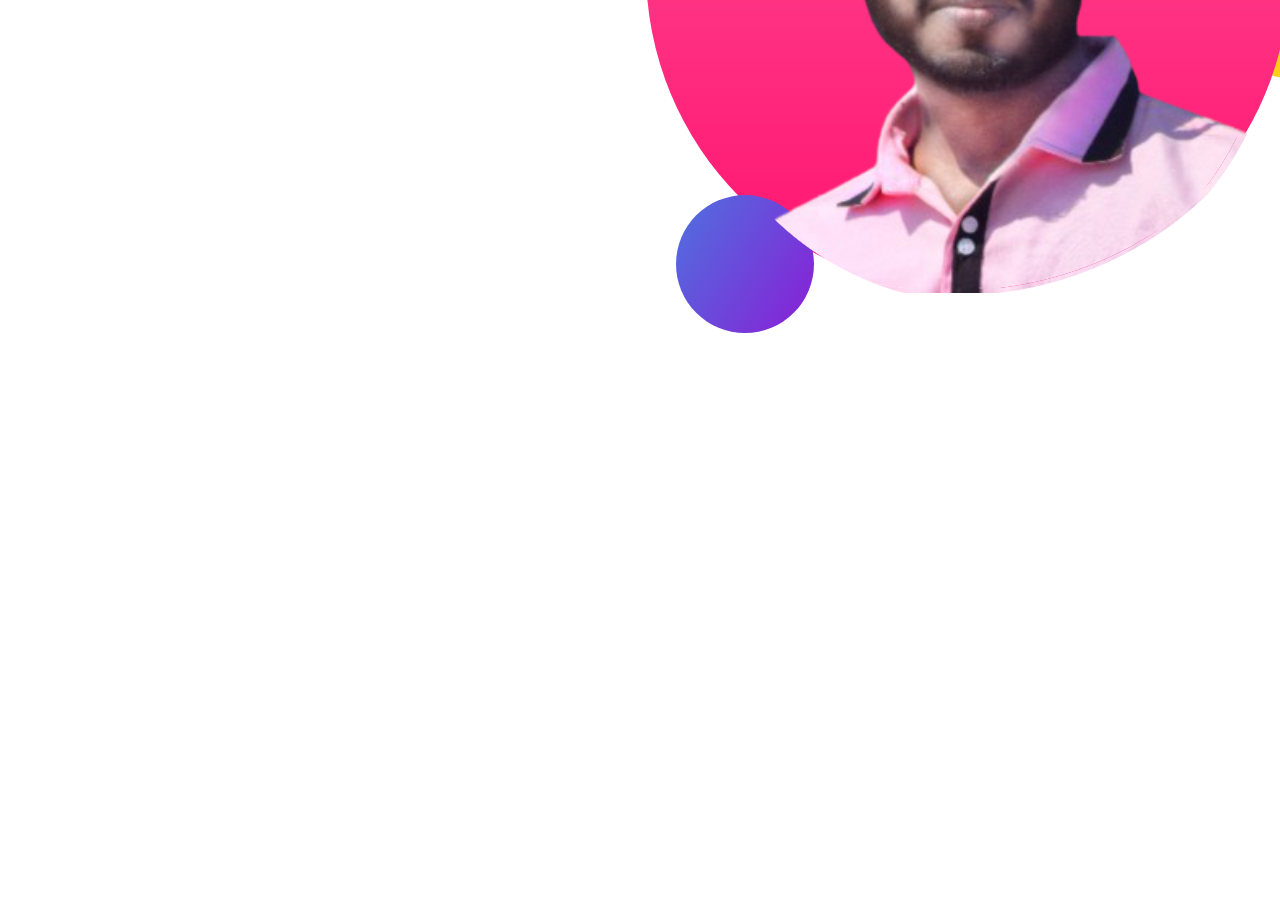
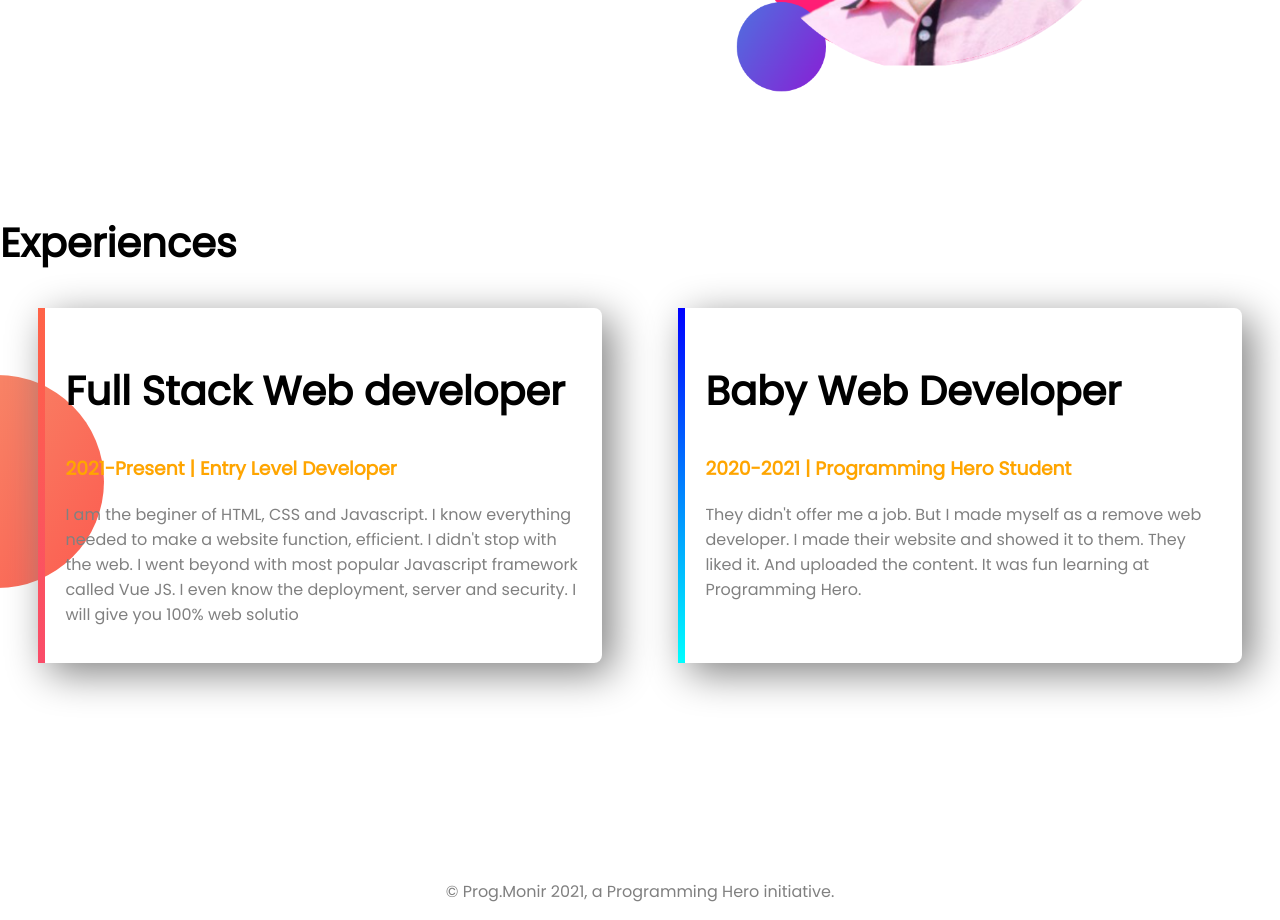
Before and after one commit to monirujjamansana15/reverse-developer-portfolio, a plain HTML site: page index.html in a window 1280 px wide. Shown: the part 970-1890 px from the top of the page. Before the commit the page ends 1311 px from the top, so only its background shows below. Drawn offline with Linux system fonts and the light colour scheme.

Commit message:
lower added

```diff
--- a/index.html
+++ b/index.html
@@ -31,5 +31,23 @@
             <img src="images/reverse-my-bg01.png" alt="">
         </div>
     </section>
+    <section class="lower-sec">
+        <h2>Experiences</h2>
+        <div class="lower-combined">
+            <div id="lower-border-style" class="lower-content">
+         <h2>Full Stack Web developer</h2>
+         <h3>2021-Present | Entry Level Developer</h3>
+         <p>I am the beginer of HTML, CSS and Javascript. I know everything needed to make a website function, efficient. I didn't stop with the web. I went beyond with most popular Javascript framework called Vue JS. I even know the deployment, server and security. I will give you 100% web solutio</p>
+        </div>
+        <div id="border-style" class="lower-content">
+            <h2>Baby Web Developer</h2>
+            <h3>2020-2021 | Programming Hero Student</h3>
+            <p>They didn't offer me a job. But I made myself as a remove web developer. I made their website and showed it to them. They liked it. And uploaded the content. It was fun learning at Programming Hero.</p>
+        </div>
+        </div>
+    </section>
+    <footer>
+        <p>© Prog.Monir 2021, a Programming Hero initiative.</p>
+    </footer>
 </body>
 </html>
--- a/style.css
+++ b/style.css
@@ -29,7 +29,8 @@ p{
     border-radius: 08px;
 }
 .link-sec:hover {
-   background-image: linear-gradient(blue, cyan);
+   background-image: linear-gradient(rgb(252, 81, 50), rgb(240, 2, 42));
+   transition: 0.3s;
 }
 .header-style{
 color: orange;
@@ -50,6 +51,9 @@ h1{
     margin-right: 5%;
 
 }
+.middle-content img{
+    width: 85%;
+}
 h2{
     font-size: 40px;
 }
@@ -59,3 +63,38 @@ h3{
 #middle-style{
     margin-left: 5%;
 }
+.lower-sec h2{
+    font-size: 40px;
+}
+.lower-combined{
+    display: flex;
+    padding-top: 2px;
+    padding-bottom: 200px;
+}
+.lower-content{
+    width: 44%;
+    margin-right: 3%;
+    margin-left: 3%;
+    box-shadow: 10px 10px 40px grey;
+    padding: 20px;
+    border-left: 7px solid;
+    border-radius: 8px;
+
+}
+.lower-sec{
+    background-image: url(images/reverse-exp-bg.png);
+    background-repeat: no-repeat;
+    background-position: left;
+    padding-top: 80px;
+}
+#lower-border-style{
+border-image: linear-gradient(tomato, rgb(250, 76, 105)) 30;
+border-image-slice: 1;
+}
+#border-style{
+    border-image: linear-gradient(blue, cyan) 30;
+border-image-slice: 1;
+}
+footer p{
+    text-align: center;
+}
```
